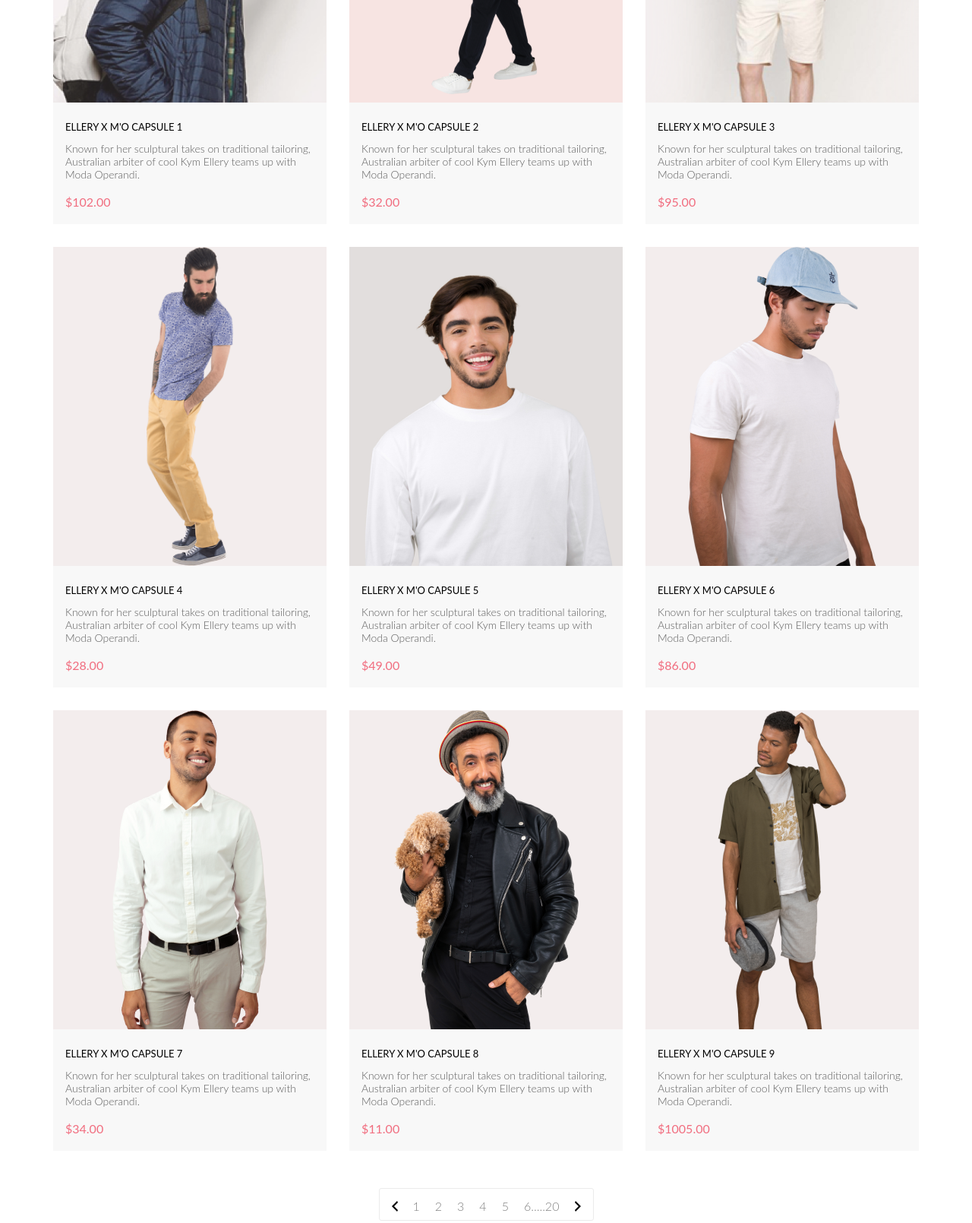
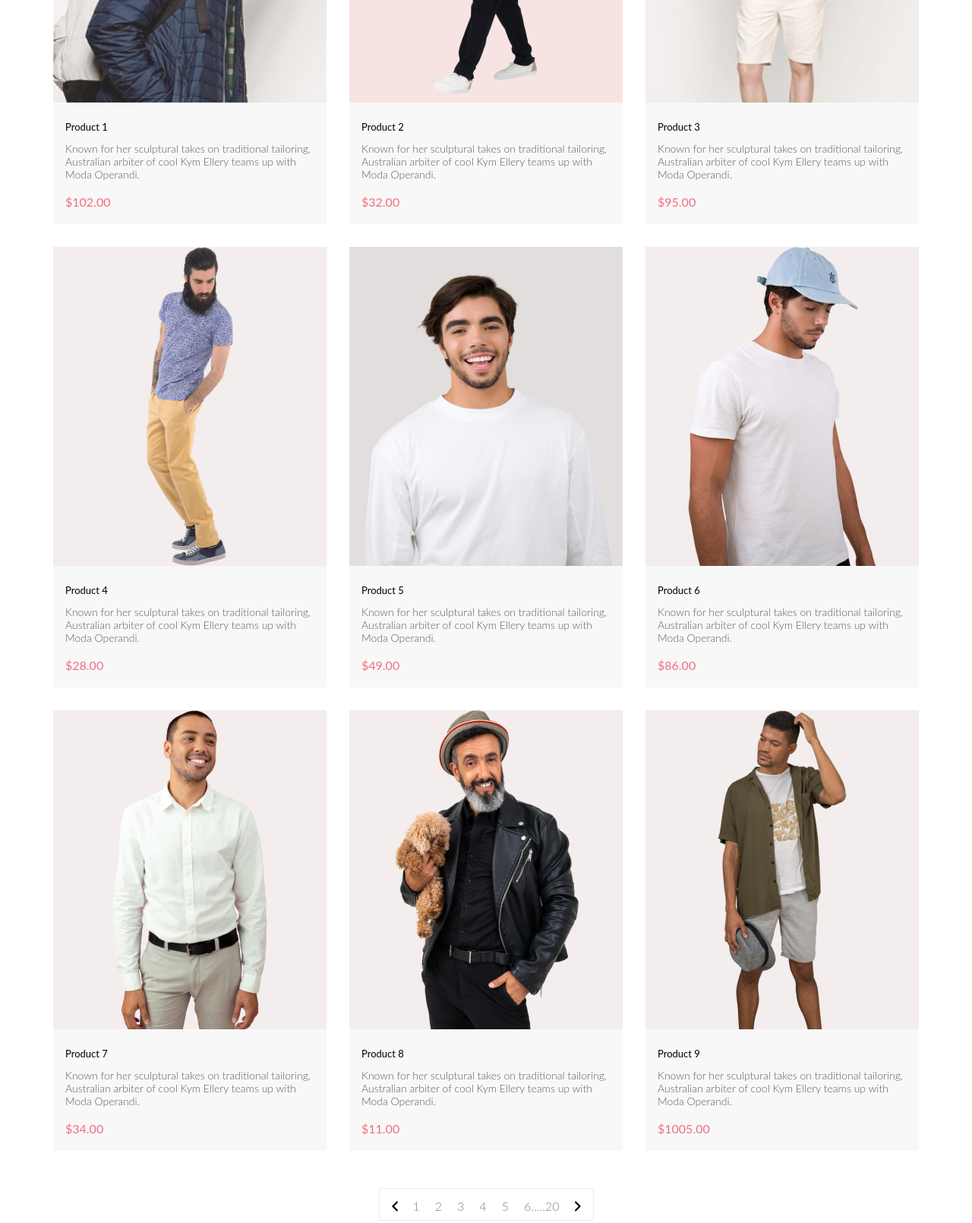
Before and after one commit to kaelkael13/project, a plain HTML site: page lesson8/shop/catalog.html in a window 1280 px wide. Shown: the part 640-2250 px from the top of the page at 76% size. Drawn offline with Linux system fonts and the light colour scheme.

Commit message:
popup cart

```diff
--- a/lesson8/shop/catalog.html
+++ b/lesson8/shop/catalog.html
@@ -26,7 +26,7 @@
                         <p id="itemsCounter">0</p>
                     </div>
                 </button>
-                <div class="popupCart">
+                <div class="popupCart hidden">
                     <p>Название товара</p>
                     <p>Количество</p>
                     <p>Цена за шт.</p>
@@ -77,7 +77,7 @@
                         </button>
                     </div>
                 </div>
-                <h4 class="items_1__header">ELLERY X M'O CAPSULE 1</h4>
+                <h4 class="items_1__header">Product 1</h4>
                 <p class="items_1__text">Known for her sculptural takes on traditional tailoring, Australian arbiter of
                     cool Kym Ellery teams up with Moda Operandi.</p>
                 <p class="items_1__price">$<span class="itemPrice">102.00</span></p>
@@ -92,7 +92,7 @@
                         </button>
                     </div>
                 </div>
-                <h4 class="items_1__header">ELLERY X M'O CAPSULE 2</h4>
+                <h4 class="items_1__header">Product 2</h4>
                 <p class="items_1__text">Known for her sculptural takes on traditional tailoring, Australian arbiter of
                     cool Kym Ellery teams up with Moda Operandi.</p>
                 <p class="items_1__price">$<span class="itemPrice">32.00</span></p>
@@ -107,7 +107,7 @@
                         </button>
                     </div>
                 </div>
-                <h4 class="items_1__header">ELLERY X M'O CAPSULE 3</h4>
+                <h4 class="items_1__header">Product 3</h4>
                 <p class="items_1__text">Known for her sculptural takes on traditional tailoring, Australian arbiter of
                     cool Kym Ellery teams up with Moda Operandi.</p>
                 <p class="items_1__price">$<span class="itemPrice">95.00</span></p>
@@ -122,7 +122,7 @@
                         </button>
                     </div>
                 </div>
-                <h4 class="items_1__header">ELLERY X M'O CAPSULE 4</h4>
+                <h4 class="items_1__header">Product 4</h4>
                 <p class="items_1__text">Known for her sculptural takes on traditional tailoring, Australian arbiter of
                     cool Kym Ellery teams up with Moda Operandi.</p>
                 <p class="items_1__price">$<span class="itemPrice">28.00</span></p>
@@ -137,7 +137,7 @@
                         </button>
                     </div>
                 </div>
-                <h4 class="items_1__header">ELLERY X M'O CAPSULE 5</h4>
+                <h4 class="items_1__header">Product 5</h4>
                 <p class="items_1__text">Known for her sculptural takes on traditional tailoring, Australian arbiter of
                     cool Kym Ellery teams up with Moda Operandi.</p>
                 <p class="items_1__price">$<span class="itemPrice">49.00</span></p>
@@ -152,7 +152,7 @@
                         </button>
                     </div>
                 </div>
-                <h4 class="items_1__header">ELLERY X M'O CAPSULE 6</h4>
+                <h4 class="items_1__header">Product 6</h4>
                 <p class="items_1__text">Known for her sculptural takes on traditional tailoring, Australian arbiter of
                     cool Kym Ellery teams up with Moda Operandi.</p>
                 <p class="items_1__price">$<span class="itemPrice">86.00</span></p>
@@ -167,7 +167,7 @@
                         </button>
                     </div>
                 </div>
-                <h4 class="items_1__header">ELLERY X M'O CAPSULE 7</h4>
+                <h4 class="items_1__header">Product 7</h4>
                 <p class="items_1__text">Known for her sculptural takes on traditional tailoring, Australian arbiter of
                     cool Kym Ellery teams up with Moda Operandi.</p>
                 <p class="items_1__price">$<span class="itemPrice">34.00</span></p>
@@ -182,7 +182,7 @@
                         </button>
                     </div>
                 </div>
-                <h4 class="items_1__header">ELLERY X M'O CAPSULE 8</h4>
+                <h4 class="items_1__header">Product 8</h4>
                 <p class="items_1__text">Known for her sculptural takes on traditional tailoring, Australian arbiter of
                     cool Kym Ellery teams up with Moda Operandi.</p>
                 <p class="items_1__price">$<span class="itemPrice">11.00</span></p>
@@ -197,7 +197,7 @@
                         </button>
                     </div>
                 </div>
-                <h4 class="items_1__header">ELLERY X M'O CAPSULE 9</h4>
+                <h4 class="items_1__header">Product 9</h4>
                 <p class="items_1__text">Known for her sculptural takes on traditional tailoring, Australian arbiter of
                     cool Kym Ellery teams up with Moda Operandi.</p>
                 <p class="items_1__price">$<span class="itemPrice">1005.00</span></p>
--- a/lesson8/shop/style.css
+++ b/lesson8/shop/style.css
@@ -37,6 +37,10 @@
   background-color: grey;
   padding: 10px 10px;
   z-index: 1;
+}
+
+.hidden {
+  display: none;
 }
 
 .popupCart p:nth-child(3) {
```
